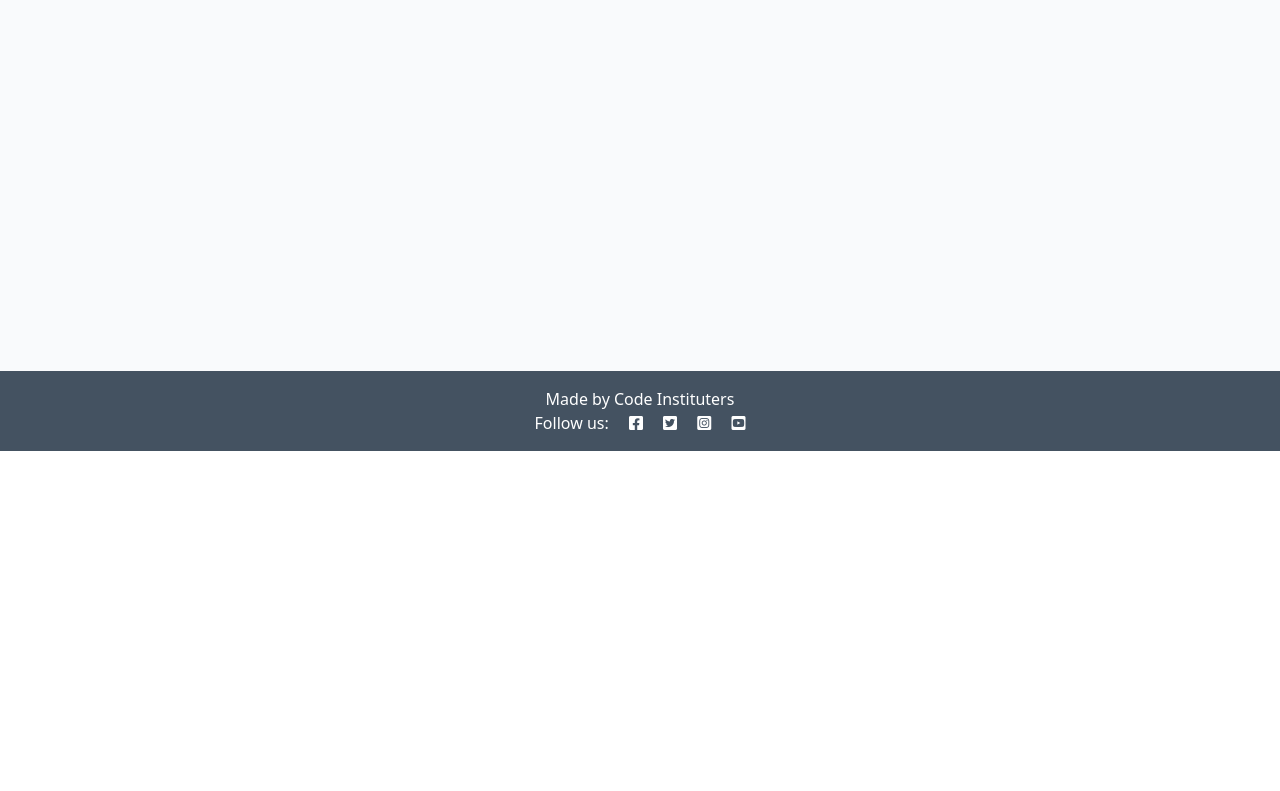
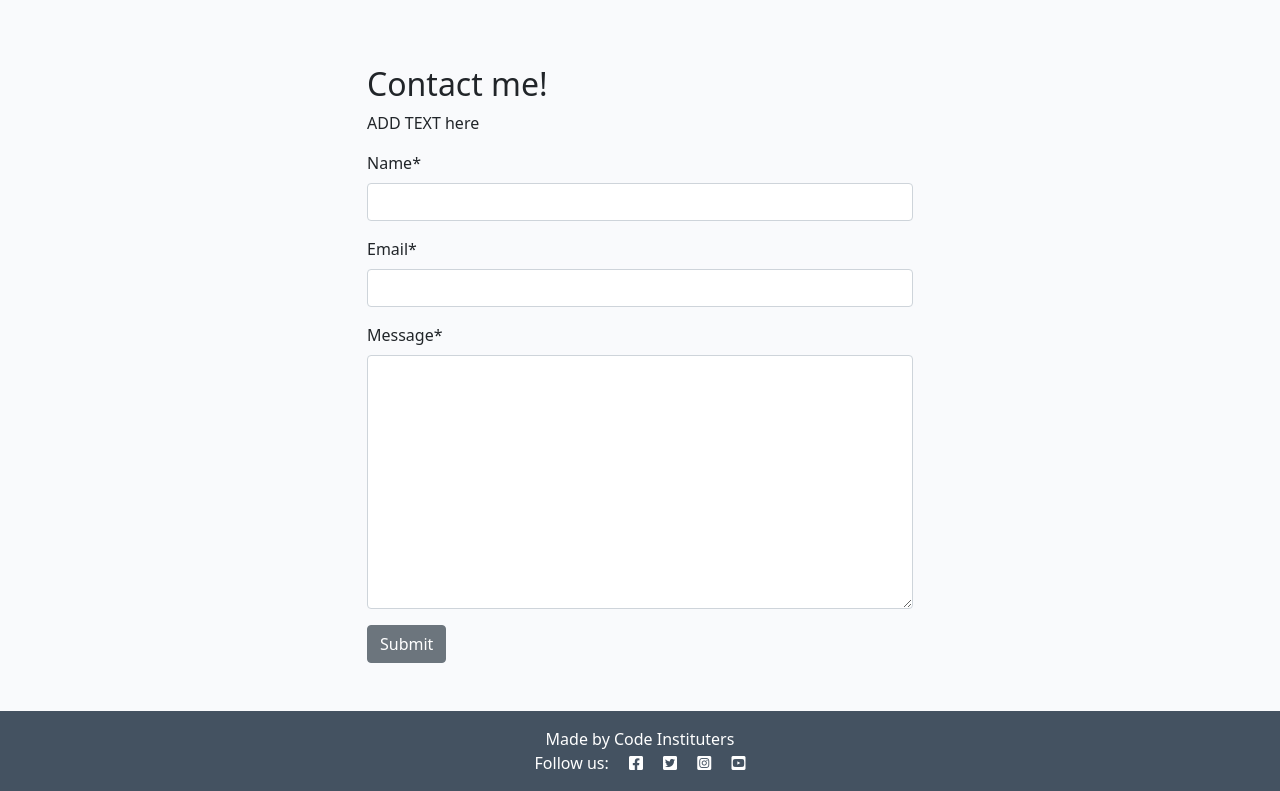
Before and after one commit to davidblue90125/travelblog, a Django app: page /about/ in a window 1280 px wide. Shown: the part 349-1140 px from the top of the page. Before the commit the page ends 800 px from the top, so only its background shows below. Run offline with Django 4.2, Linux system fonts and the light colour scheme; data that the repository does not hold is empty; some libraries are stand-ins or nearby versions.

Commit message:
add code to comtact form

```diff
--- /dev/null
+++ b/about/forms.py
@@ -0,0 +1,7 @@
+from .models import Contact
+from django import forms
+
+class ContactForm(forms.ModelForm):
+    class Meta:
+        model = Contact
+        fields = ('name', 'email', 'message')
--- a/about/models.py
+++ b/about/models.py
@@ -8,3 +8,12 @@ class About(models.Model):
 
     def __str__(self):
         return self.title
+
+class Contact(models.Model):
+    name = models.CharField(max_length=200)
+    email = models.EmailField()
+    message = models.TextField()
+    read = models.BooleanField(default=False)
+
+    def __str__(self):
+        return f"Contact from {self.name}"
--- a/about/templates/about/about.html
+++ b/about/templates/about/about.html
@@ -1,6 +1,8 @@
 {% extends 'base.html' %}
+{% load static %}
+{% load crispy_forms_tags %}
+
 {% block content %}
-{% load static %}
 <div class="container mt-5">
   <div class="row">
     <div class="col-4 text-center">
@@ -20,5 +22,18 @@
       <p class="text-end"><em>Updated on: {{ about.updated_on }}</em></p>
     </div>
   </div>
+  <div class="row justify-content-center">
+        <div class="col-12 col-md-6 my-5">
+            <h2>Contact me!</h2>
+            <p>ADD TEXT here</p>
+
+            <form method="post">
+            {{ contact_form | crispy }}
+            {% csrf_token %}
+            <button class="btn btn-secondary" type="submit"
+                >Submit</button>
+            </form>
+        </div>
+    </div>
 </div>
 {% endblock content %}
--- a/about/views.py
+++ b/about/views.py
@@ -1,15 +1,27 @@
 from django.shortcuts import render
+from django.contrib import messages
 from .models import About
+from .forms import ContactForm
 
 # Create your views here.
 def about_me(request):
     """
     Renders the About page
     """
+    if request.method == "POST":
+        contact_form = ContactForm(data=request.POST)
+        if contact_form.is_valid():
+            contact_form.save()
+            messages.add_message(
+                request, messages.SUCCESS,
+                'Thanks for your message! I will get back to you shortly.'
+            )
     about = About.objects.all().order_by('-updated_on').first()
+    contact_form = ContactForm()
 
     return render(
         request,
         "about/about.html",
-        {"about": about},
+        {"about": about,
+        "contact_form": contact_form}
     )
```
Also changed, not shown: about/admin.py (+15 -2 lines), about/migrations/0002_contact.py (added).
